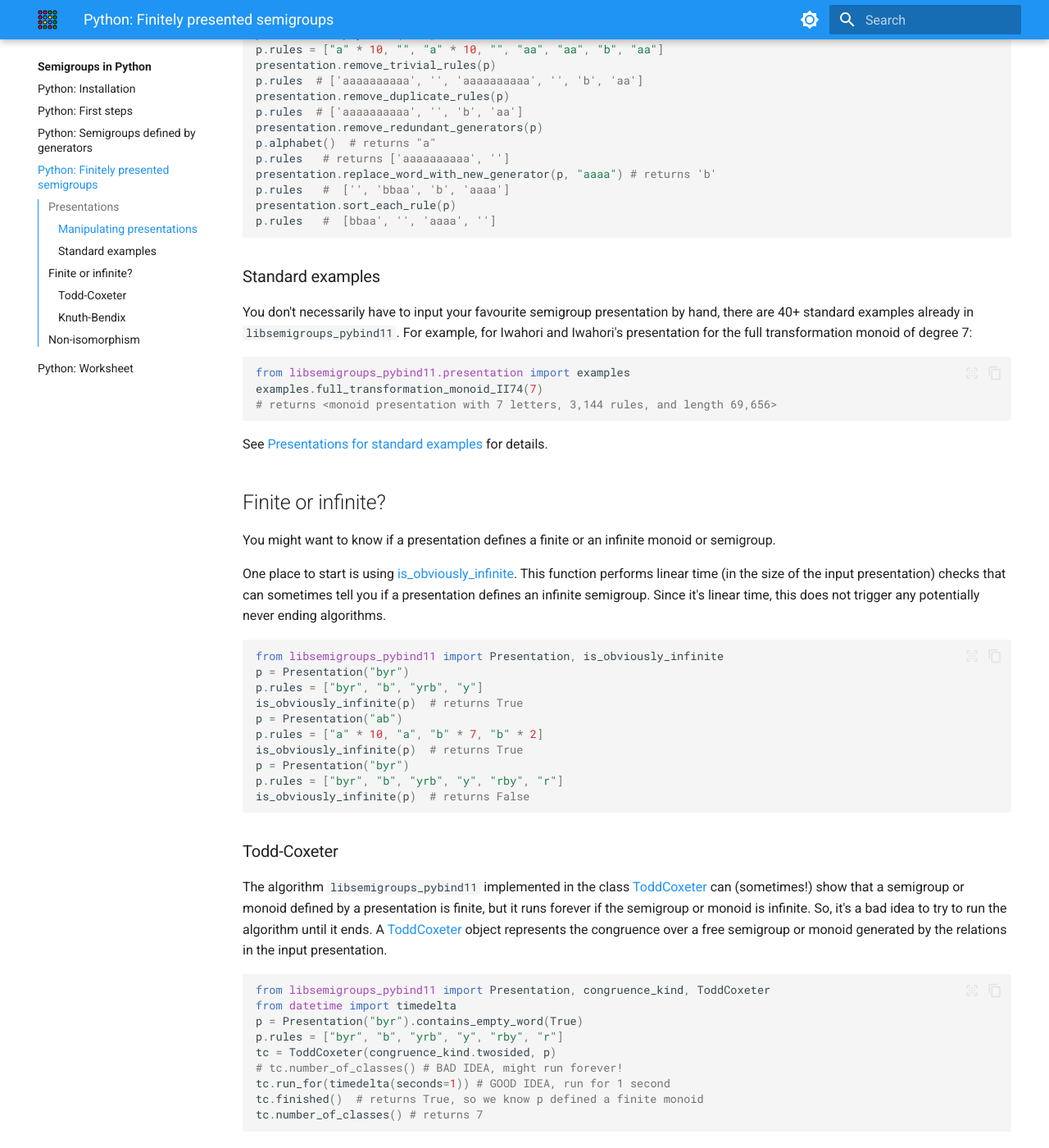
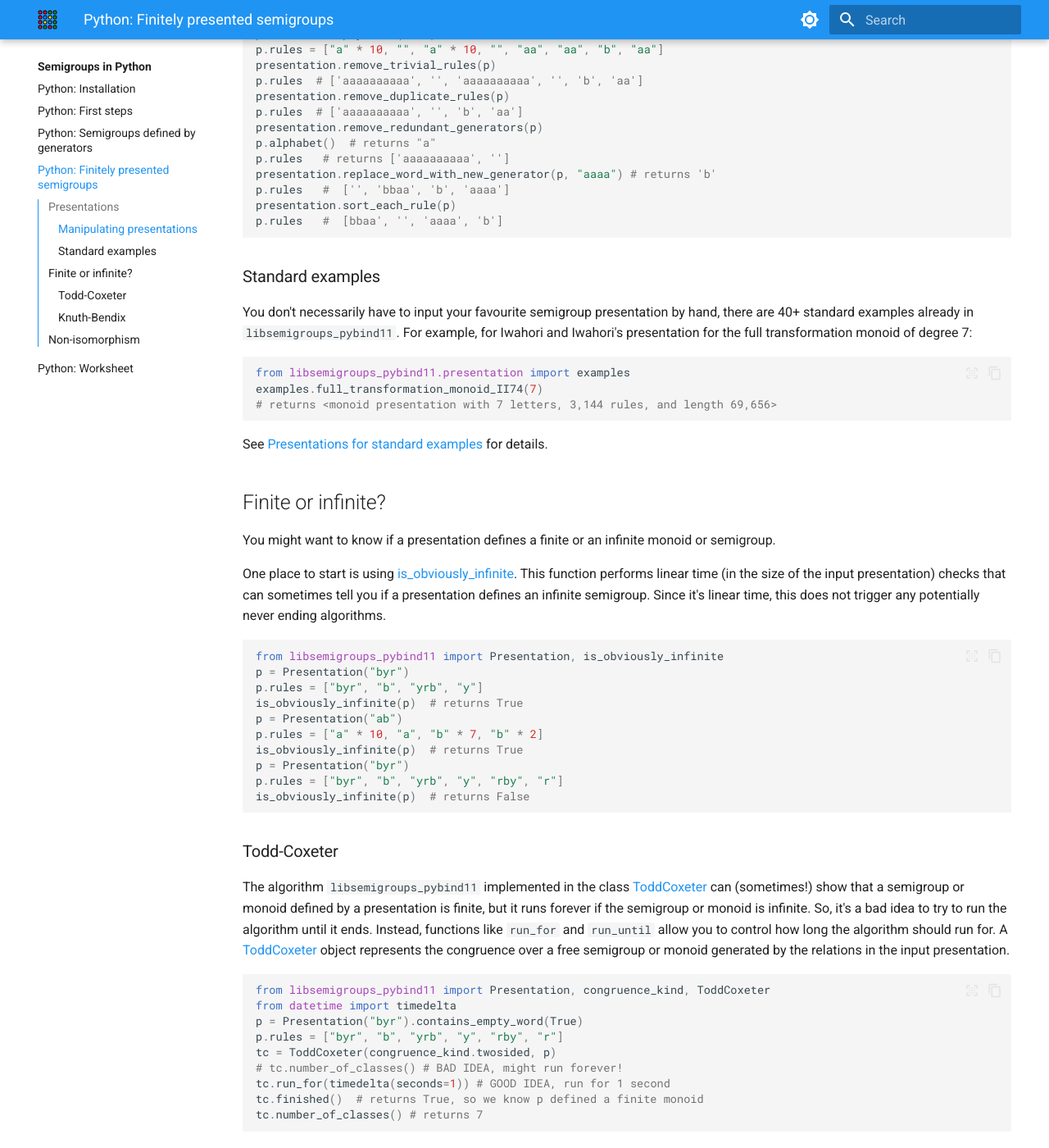
Before and after one commit to libsemigroups/tutorial, an MkDocs documentation site: the page built from docs/py/fp.md, in a window 1280 px wide and 1400 px high, scrolled down 2233 px. Shown: the whole window at 82% size. Built offline with MkDocs 1.6.1 and Material for MkDocs 9.7.7, drawn with Linux system fonts in a browser that asks for light colours; some of the changed text lies outside the part shown.

Commit message:
Small fixes

````diff
--- a/docs/py/fp.md
+++ b/docs/py/fp.md
@@ -75,7 +75,7 @@
 
 There are many functions in `libsemigroups_pybind11` for manipulating
 presentations. In this section we will describe a couple of these. For more
-details please consult the [Presentation helpers](https://libsemigroups.github.io/libsemigroups_pybind11/data-structures/presentations/present-helpers.html)
+details please consult the [Presentation helpers](https://libsemigroups.github.io/libsemigroups_pybind11/data-structures/presentations/present-helpers.html) page in the documentation.
 
 There are a number of functions for defining rules of a particular type.
 You can add rules indicating group inverses:
@@ -84,13 +84,13 @@
 from libsemigroups_pybind11 import Presentation, presentation
 p = Presentation(word=str).alphabet("abAB")
 p.contains_empty_word(True)
-presentation.add_inverse_rules(p, "abAB", "ABab")
+presentation.add_inverse_rules(p, "ABab")
 p.rules # ['aA', '', 'bB', '', 'Aa', '', 'Bb', '']
 ```
 
 In this example we have defined a (monoid) presentation with generator $\{a, b,
 A, B\}$ and we are following the convention that $A$ is the inverse of $a$, and
-$B$ is the inverse of $b$. The function
+$B$ is the inverse of $b$ and vice versa. The function
 [presentation.add_inverse_rules](https://libsemigroups.github.io/libsemigroups_pybind11/data-structures/presentations/present-helpers.html#libsemigroups_pybind11.presentation.add_inverse_rules)
 is helpful if you want to define a group by a monoid presentation.
 
@@ -123,7 +123,7 @@
 presentation.replace_word_with_new_generator(p, "aaaa") # returns 'b'
 p.rules   #  ['', 'bbaa', 'b', 'aaaa']
 presentation.sort_each_rule(p)
-p.rules   #  [bbaa', '', 'aaaa', '']
+p.rules   #  [bbaa', '', 'aaaa', 'b']
 ```
 
 ### Standard examples
@@ -173,7 +173,9 @@
 [ToddCoxeter](https://libsemigroups.github.io/libsemigroups_pybind11/main-algorithms/todd-coxeter/index.html)
 can (sometimes!) show that a semigroup or monoid defined by a presentation is
 finite, but it runs forever if the semigroup or monoid is infinite. So, it's a
-bad idea to try to run the algorithm until it ends. A
+bad idea to try to run the algorithm until it ends. Instead, functions like
+`run_for` and `run_until` allow you to control how long the algorithm should run
+for. A
 [ToddCoxeter](https://libsemigroups.github.io/libsemigroups_pybind11/main-algorithms/todd-coxeter/index.html) object represents the congruence over a free semigroup or monoid generated by the relations in the input presentation.
 
 ```python
````
Also changed, not shown: other parts of docs/py/fp.md (+4 -2 lines).
